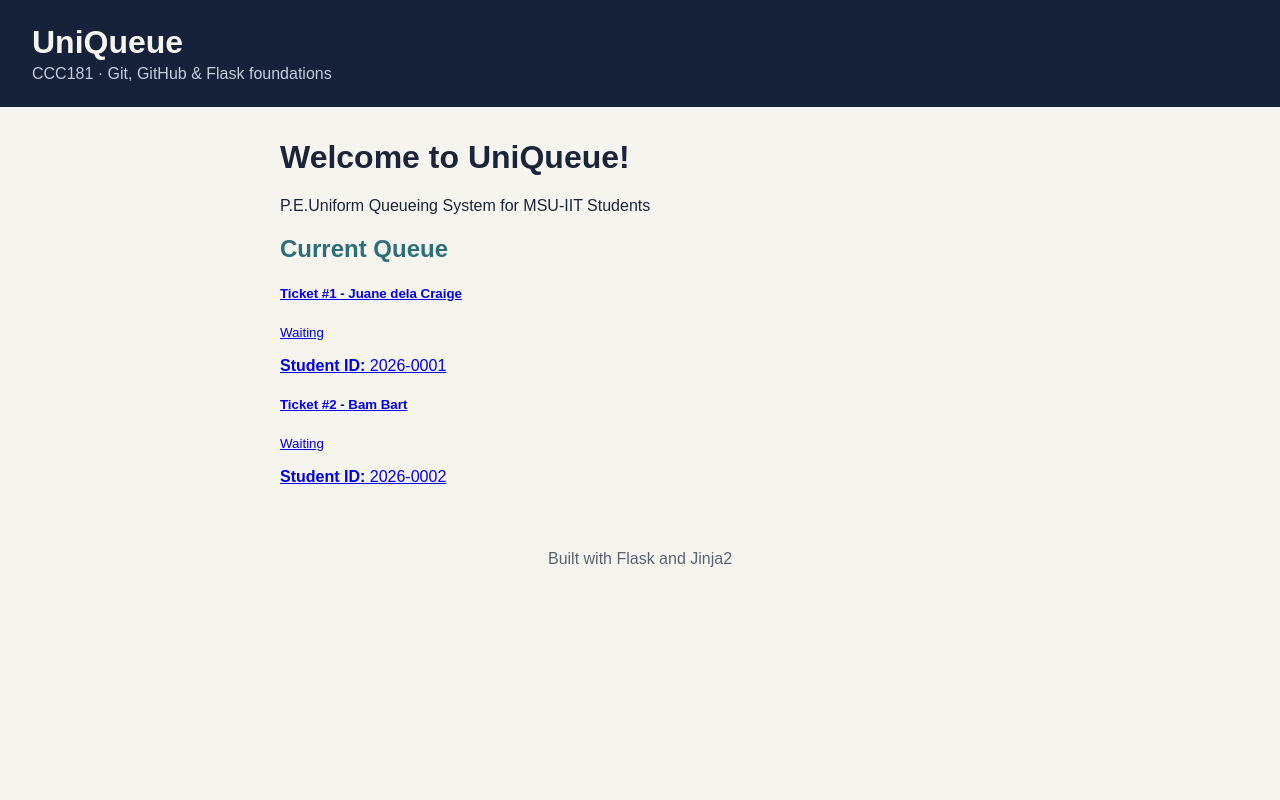
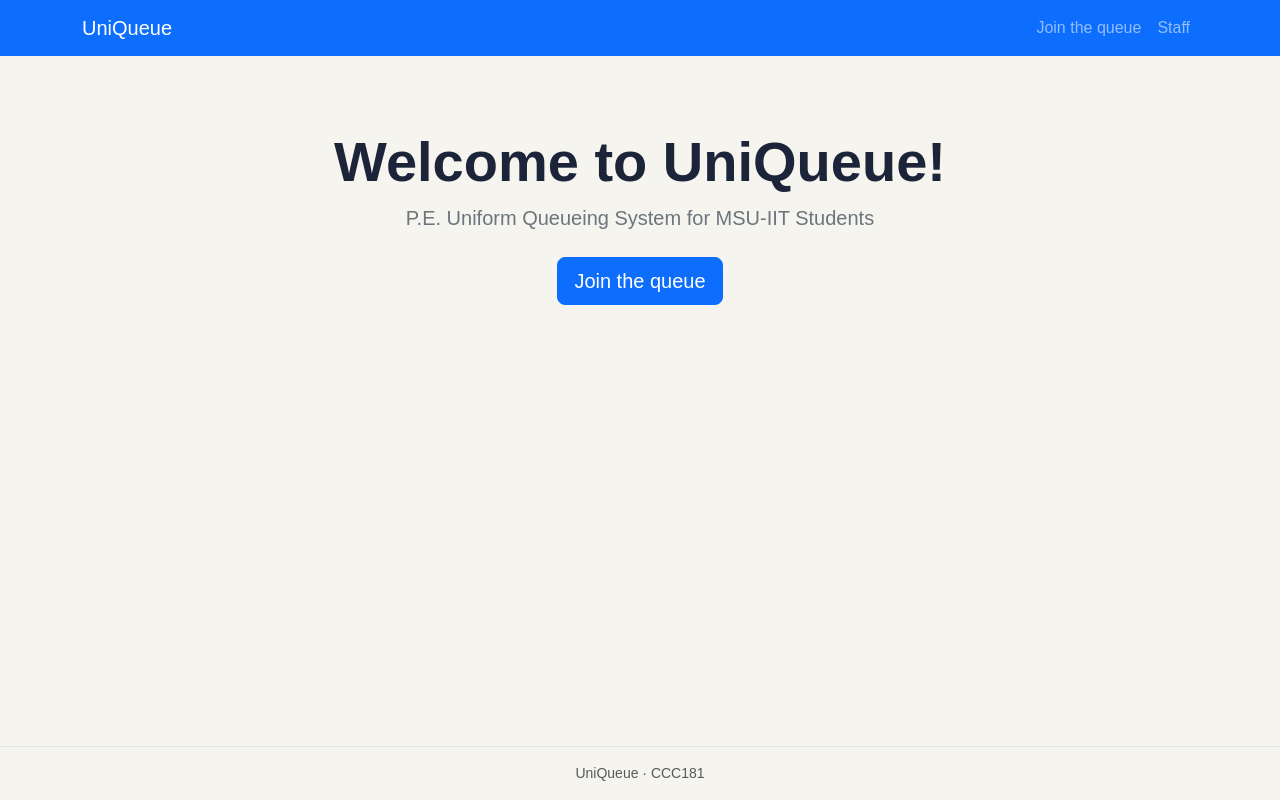
Before and after one commit to aub-zami/CCC181, a Flask app: page / in a window 1280 px wide. Run offline with Flask 3, Linux system fonts and the light colour scheme.

Commit message:
Add Bootstrap layout and navigation (#1)

```diff
--- a/app.py
+++ b/app.py
@@ -4,9 +4,10 @@ Run it with:
     flask --app app run --debug
 then open http://127.0.0.1:5000
 """
-from flask import Flask, render_template
+from flask import Flask, abort, flash, redirect, render_template, request, url_for
 
 app = Flask(__name__)
+app.secret_key = "dev-only-change-me"
 
 SERVICES = [
     {"id": 1, "name": "Sizing & Payment"},
@@ -39,7 +40,7 @@ TICKETS = [
 def index():
     # render_template looks inside the templates/ folder and passes
     # keyword arguments to the template as variables.
-    return render_template("index.html", name="Ana", tickets=TICKETS)
+    return render_template("index.html")
 
 
 @app.route("/queue/<int:ticket_id>")
@@ -53,6 +54,13 @@ def hello():
     # The plain-string version from the Routes slide.
     return "Hello, CCC181!"
 
+@app.route("/join")
+def join_form():
+    return render_template("join.html")
+
+@app.route("/staff")
+def staff_dashboard():
+    return "Staff dashboard coming soon"
 
 if __name__ == "__main__":
     # Lets you also start the app with: python app.py
--- a/templates/base.html
+++ b/templates/base.html
@@ -4,20 +4,57 @@
   <meta charset="utf-8">
   <meta name="viewport" content="width=device-width, initial-scale=1">
   <title>{% block title %}UniQueue{% endblock %}</title>
-  {# Link static files with url_for instead of hard-coding paths #}
+  <link rel="stylesheet"
+        href="https://cdn.jsdelivr.net/npm/bootstrap@5.3.3/dist/css/bootstrap.min.css">
   <link rel="stylesheet" href="{{ url_for('static', filename='css/style.css') }}">
 </head>
-<body>
-  <header>
-    <h1><a href="{{ url_for('index') }}">UniQueue</a></h1>
-    <p class="tagline">CCC181 · Git, GitHub &amp; Flask foundations</p>
-  </header>
+<body class="d-flex flex-column min-vh-100">
+  <a class="visually-hidden-focusable" href="#main">Skip to main content</a>
 
-  <main>
+<nav class="navbar navbar-expand-md bg-primary" data-bs-theme="dark">
+    <div class="container">
+      <a class="navbar-brand" href="{{ url_for('index') }}">UniQueue</a>
+      <button class="navbar-toggler" type="button" data-bs-toggle="collapse"
+              data-bs-target="#mainNav" aria-controls="mainNav"
+              aria-expanded="false" aria-label="Toggle navigation">
+        <span class="navbar-toggler-icon"></span>
+      </button>
+      <div class="collapse navbar-collapse" id="mainNav">
+        <ul class="navbar-nav ms-auto">
+          <li class="nav-item">
+            <a class="nav-link {% if request.endpoint == 'join_form' %}active{% endif %}"
+               {% if request.endpoint == 'join_form' %}aria-current="page"{% endif %}
+               href="{{ url_for('join_form') }}">Join the queue</a>
+          </li>
+          <li class="nav-item">
+            <a class="nav-link {% if request.endpoint == 'staff_dashboard' %}active{% endif %}"
+               {% if request.endpoint == 'staff_dashboard' %}aria-current="page"{% endif %}
+               href="{{ url_for('staff_dashboard') }}">Staff</a>
+          </li>
+        </ul>
+      </div>
+    </div>
+  </nav>
+
+  <main id="main" class="container my-4 flex-grow-1">
+    {% with messages = get_flashed_messages(with_categories=true) %}
+      {% for category, message in messages %}
+        <div class="alert alert-{{ category }} alert-dismissible fade show" role="alert">
+          {{ message }}
+          <button type="button" class="btn-close" data-bs-dismiss="alert" aria-label="Close"></button>
+        </div>
+      {% endfor %}
+    {% endwith %}
+
     {% block content %}{% endblock %}
   </main>
 
-  <footer>Built with Flask and Jinja2</footer>
+  <footer class="border-top py-3 text-center text-body-secondary small">
+    UniQueue · CCC181
+  </footer>
+
+  <script src="https://cdn.jsdelivr.net/npm/bootstrap@5.3.3/dist/js/bootstrap.bundle.min.js"></script>
   <script src="{{ url_for('static', filename='js/main.js') }}"></script>
+  {% block scripts %}{% endblock %}
 </body>
 </html>
--- a/templates/index.html
+++ b/templates/index.html
@@ -3,19 +3,11 @@
 {% block title %}Home · UniQueue{% endblock %}
 
 {% block content %}
-  <h1 class="mb-3">Welcome to UniQueue!</h1>
-  <p class="lead">P.E.Uniform Queueing System for MSU-IIT Students</p>
-
-  <h2 class="h4 mt-4">Current Queue</h2>
-  <div class="list-group">
-    {% for ticket in tickets %}
-      <a href="{{ url_for('ticket', ticket_id=ticket.number) }}" class="list-group-item list-group-item-action">
-        <div class="d-flex w-100 justify-content-between">
-          <h5 class="mb-1">Ticket #{{ ticket.number }} - {{ ticket.name }}</h5>
-          <small class="text-muted">{{ ticket.status|capitalize }}</small>
-        </div>
-        <p class="mb-1"><strong>Student ID:</strong> {{ ticket.student_id }}</p>
-      </a>
-    {% endfor %}
+<div class="py-5 text-center">
+  <h1 class="display-4 fw-bold">Welcome to UniQueue!</h1>
+  <p class="lead text-secondary">P.E. Uniform Queueing System for MSU-IIT Students</p>
+  <div class="mt-4">
+    <a href="{{ url_for('join_form') }}" class="btn btn-primary btn-lg">Join the queue</a>
   </div>
+</div>
 {% endblock %}
```
